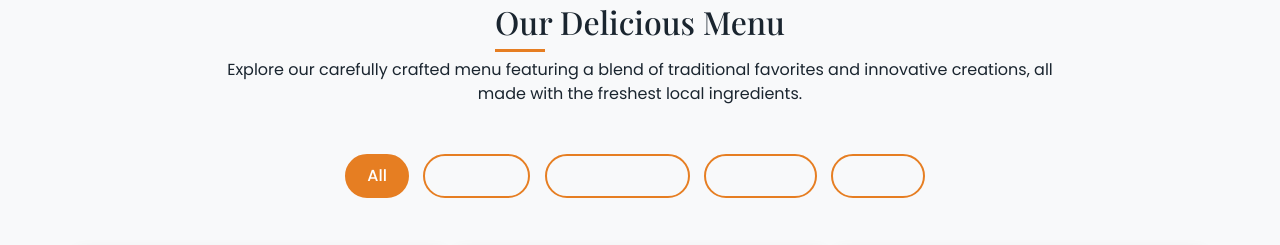
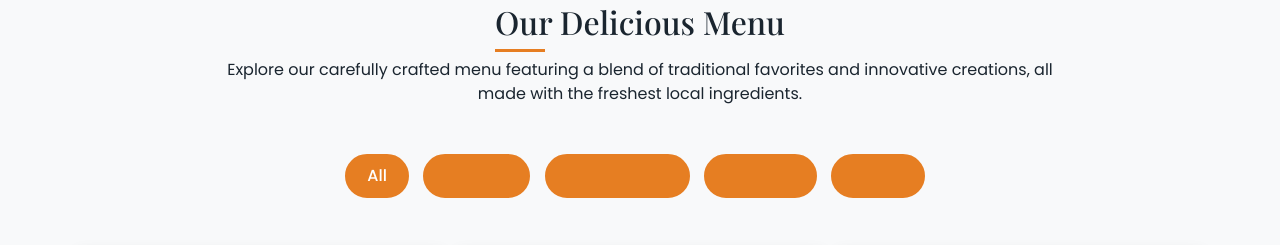
Before and after one commit to ThePhantom-S/Restaurent_01, a plain HTML site: page index.html in a window 1280 px wide. Shown: the part 1603-1848 px from the top of the page. Drawn offline with nearby package versions, Linux system fonts and the light colour scheme.

Commit message:
Update style.css

```diff
--- a/style.css
+++ b/style.css
@@ -741,7 +741,7 @@ footer {
 }
 
 .filter-btn {
-    background-color: transparent;
+    background-color: var(--secondary);
     border: 2px solid var(--secondary);
     color: var(--primary);
     border-radius: 30px;
```
